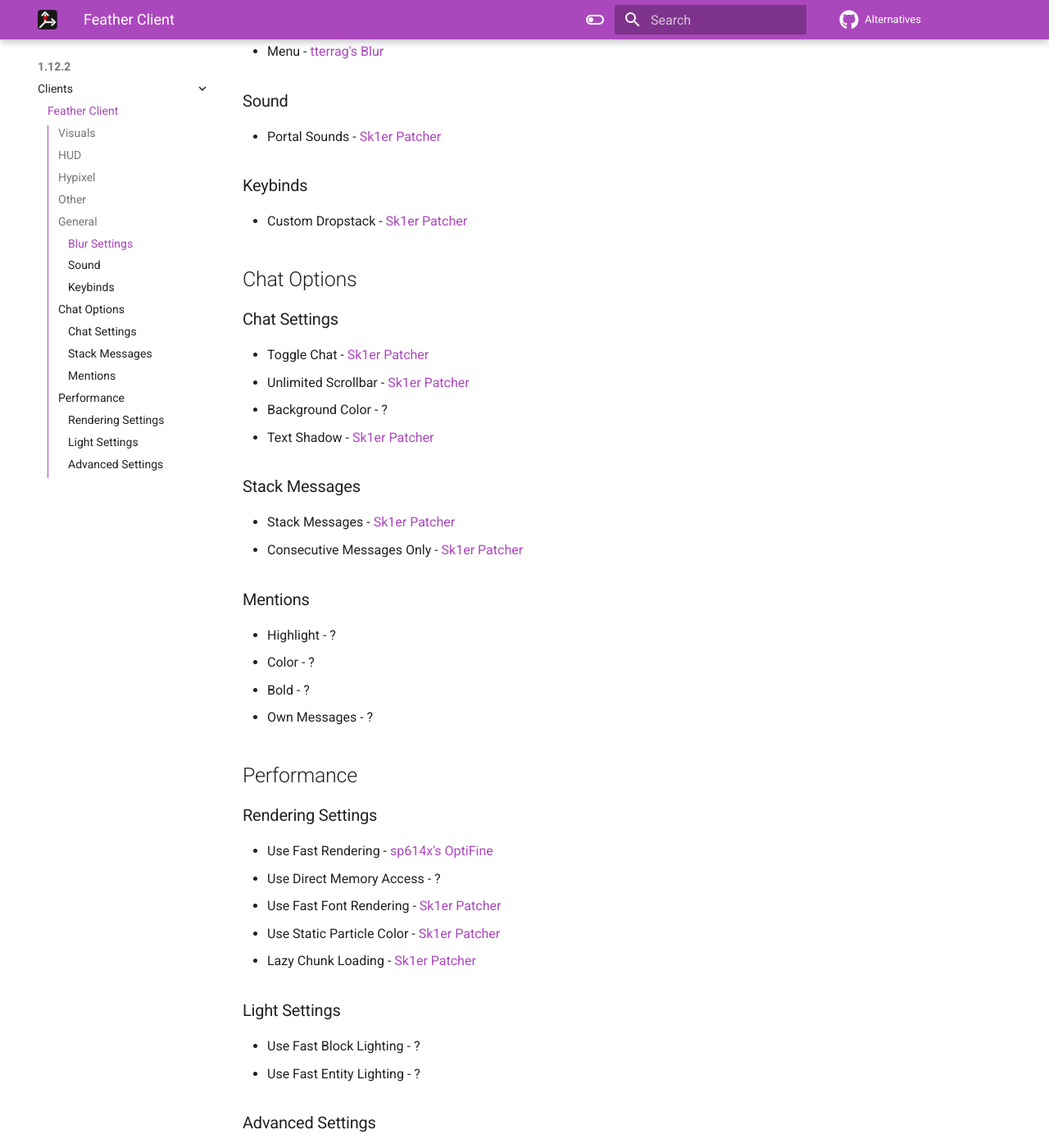
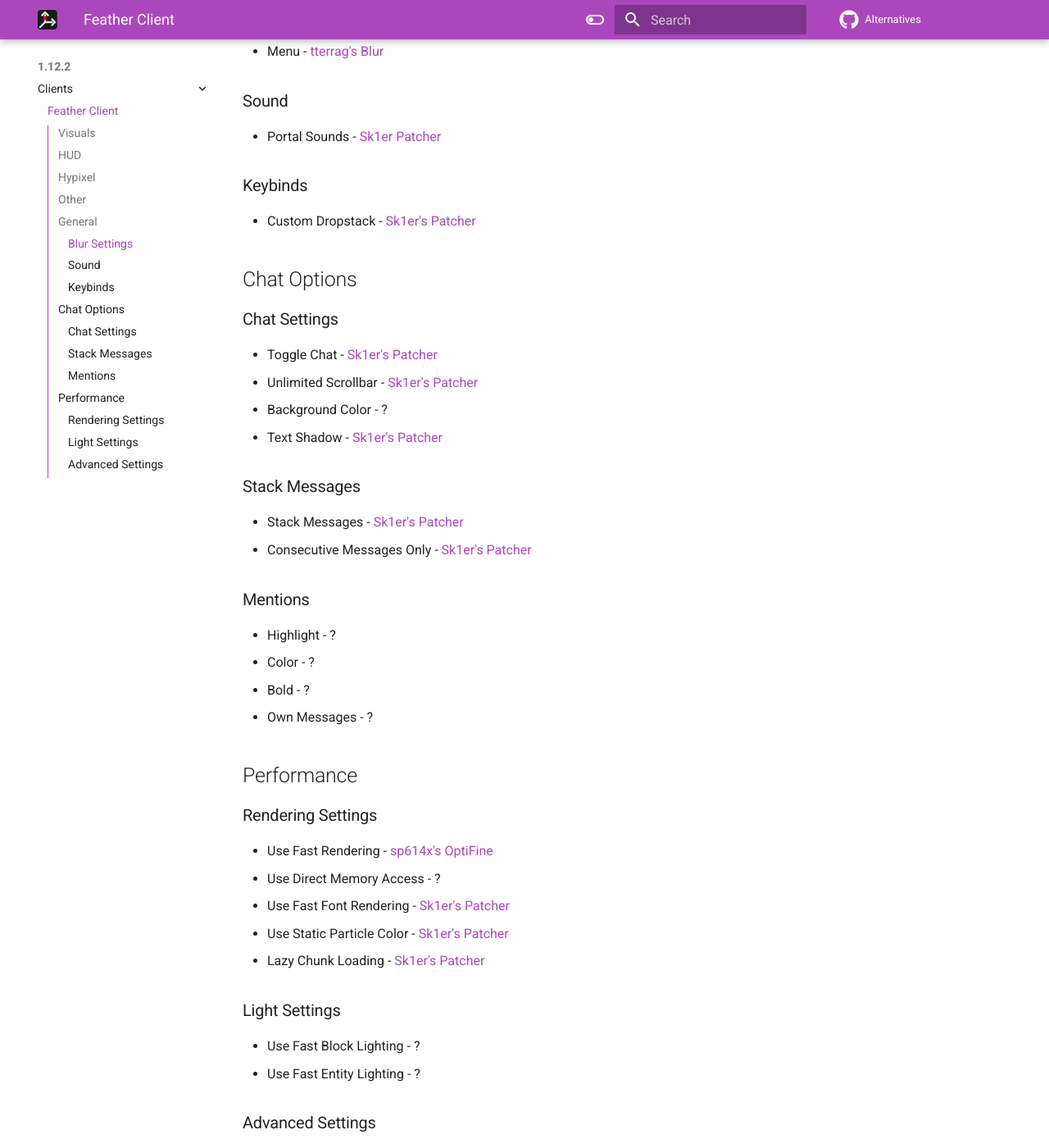
Before and after one commit to MicrocontrollersDev/Alternatives, an MkDocs documentation site: the page built from docs/1.12.2/feather_client.md, in a window 1280 px wide and 1400 px high, scrolled down 2242 px. Shown: the whole window at 82% size. Built offline with MkDocs 1.6.1 and Material for MkDocs 9.7.7, drawn with Linux system fonts in a browser that asks for light colours; comment, search, counter and statistics services are not loaded; some of the changed text lies outside the part shown.

```diff
--- a/docs/1.12.2/feather_client.md
+++ b/docs/1.12.2/feather_client.md
@@ -76,21 +76,21 @@
 
 ### Keybinds
 
-* Custom Dropstack - [Sk1er Patcher](https://sk1er.club/mods/patcher)
+* Custom Dropstack - [Sk1er's Patcher](https://sk1er.club/mods/patcher)
 
 ## Chat Options
 
 ### Chat Settings
 
-* Toggle Chat - [Sk1er Patcher](https://sk1er.club/mods/patcher)
-* Unlimited Scrollbar - [Sk1er Patcher](https://sk1er.club/mods/patcher)
+* Toggle Chat - [Sk1er's Patcher](https://sk1er.club/mods/patcher)
+* Unlimited Scrollbar - [Sk1er's Patcher](https://sk1er.club/mods/patcher)
 * Background Color - ?
-* Text Shadow - [Sk1er Patcher](https://sk1er.club/mods/patcher)
+* Text Shadow - [Sk1er's Patcher](https://sk1er.club/mods/patcher)
 
 ### Stack Messages
 
-* Stack Messages - [Sk1er Patcher](https://sk1er.club/mods/patcher)
-* Consecutive Messages Only - [Sk1er Patcher](https://sk1er.club/mods/patcher)
+* Stack Messages - [Sk1er's Patcher](https://sk1er.club/mods/patcher)
+* Consecutive Messages Only - [Sk1er's Patcher](https://sk1er.club/mods/patcher)
 
 ### Mentions
 
@@ -105,9 +105,9 @@
 
 * Use Fast Rendering - [sp614x's OptiFine](https://optifine.net)
 * Use Direct Memory Access - ?
-* Use Fast Font Rendering - [Sk1er Patcher](https://sk1er.club/mods/patcher)
-* Use Static Particle Color - [Sk1er Patcher](https://sk1er.club/mods/patcher)
-* Lazy Chunk Loading - [Sk1er Patcher](https://sk1er.club/mods/patcher)
+* Use Fast Font Rendering - [Sk1er's Patcher](https://sk1er.club/mods/patcher)
+* Use Static Particle Color - [Sk1er's Patcher](https://sk1er.club/mods/patcher)
+* Lazy Chunk Loading - [Sk1er's Patcher](https://sk1er.club/mods/patcher)
 
 ### Light Settings
 
@@ -116,8 +116,8 @@
 
 ### Advanced Settings
 
-- Use Culling - [Sk1er Patcher](https://sk1er.club/mods/patcher)
-- Cull Nametags - [Sk1er Patcher](https://sk1er.club/mods/patcher)
+- Use Culling - [Sk1er's Patcher](https://sk1er.club/mods/patcher)
+- Cull Nametags - [Sk1er's Patcher](https://sk1er.club/mods/patcher)
 
 # Too lazy to download mods yourself?
 
```
